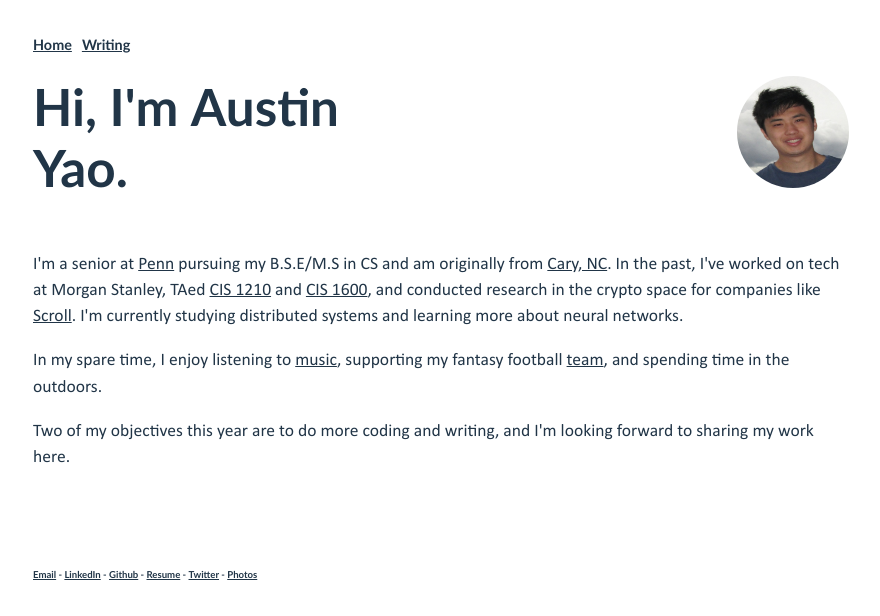
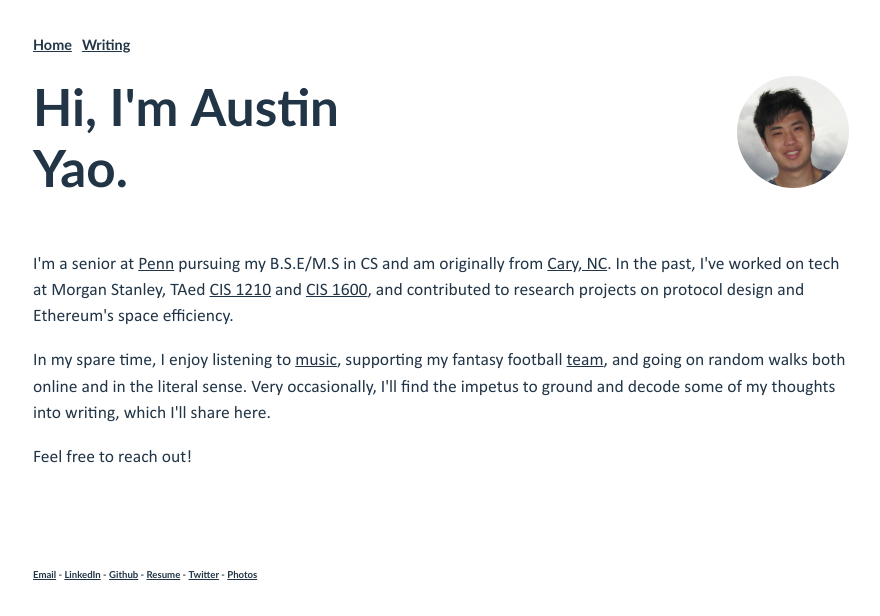
Before and after one commit to austin-yao/austin-yao.github.io, a React (Vite) app: page / in a window 1280 px wide. Shown: the top 616 px of the page, without its empty margins (199-1079 px from the left). Built offline with nearby package versions, Linux system fonts and the light colour scheme.

Commit message:
website update

```diff
--- a/src/App.jsx
+++ b/src/App.jsx
@@ -25,15 +25,15 @@ const App = () => {
           ))}
         </div>
         <div className="right">
-          <img className="circle-image" src='/me-v2.jpg' alt='Circuluar' />
+          <img className="circle-image" src='/me.jpg' alt='Circuluar' />
         </div>
       </div>
       <div className="intro">
         <div>
           <p>I'm a senior at <a href='https://www.seas.upenn.edu/'>Penn</a> pursuing my B.S.E/M.S in CS and am originally from <a href='https://en.wikipedia.org/wiki/Cary,_North_Carolina'>Cary, NC</a>.
-            In the past, I've worked on tech at Morgan Stanley, TAed <a href='https://www.cis.upenn.edu/~cis1210/current/index.html'>CIS 1210</a> and <a href='https://www.cis.upenn.edu/~cis1600/current/'>CIS 1600</a>, and conducted research in the crypto space for companies like <a href='https://scroll.io/'>Scroll</a>. I'm currently studying distributed systems and learning more about neural networks.</p>
-          <p>In my spare time, I enjoy listening to <a href='https://open.spotify.com/user/swaggerking11?si=852710a5c6844d8d'>music</a>, supporting my fantasy football <a href='https://x.com/austinyao_/status/1595253639907610624'>team</a>, and spending time in the outdoors.</p>
-          <p>Two of my objectives this year are to do more coding and writing, and I'm looking forward to sharing my work here.</p>
+            In the past, I've worked on tech at Morgan Stanley, TAed <a href='https://www.cis.upenn.edu/~cis1210/current/index.html'>CIS 1210</a> and <a href='https://www.cis.upenn.edu/~cis1600/current/'>CIS 1600</a>, and contributed to research projects on protocol design and Ethereum's space efficiency.</p>
+          <p>In my spare time, I enjoy listening to <a href='https://open.spotify.com/user/swaggerking11?si=852710a5c6844d8d'>music</a>, supporting my fantasy football <a href='https://x.com/austinyao_/status/1595253639907610624'>team</a>, and going on random walks both online and in the literal sense. Very occasionally, I'll find the impetus to ground and decode some of my thoughts into writing, which I'll share here.</p>
+          <p>Feel free to reach out!</p>
         </div>
       </div>
       <div className="footer">
```
Also changed, not shown: public/me-v2.JPG (deleted), public/me.jpg.
